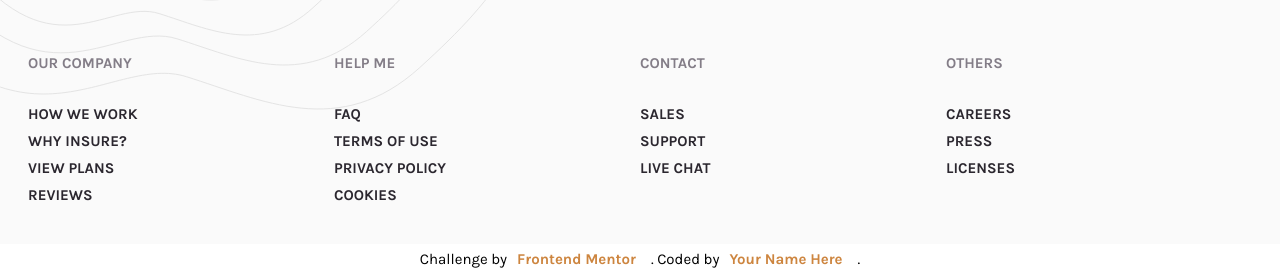
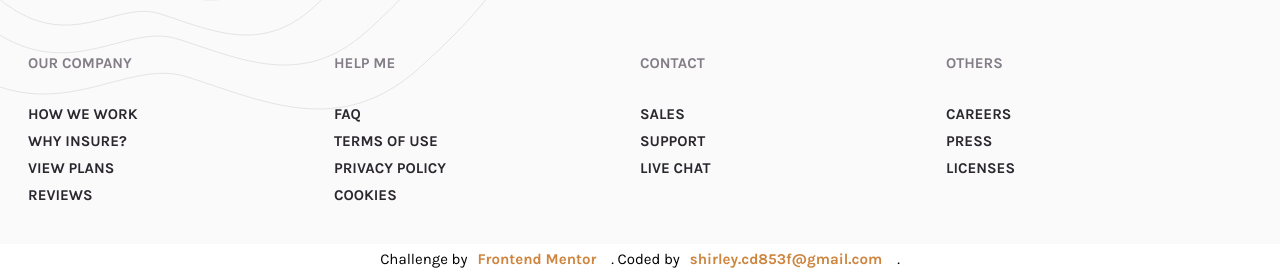
Before and after one commit to shirley-gianina/Insure-landing-page-, a plain HTML site: page index.html in a window 1280 px wide. Shown: the part 2181-2455 px from the top of the page. Drawn offline with Linux system fonts and the light colour scheme.

Commit message:
fix: added footer name

```diff
--- a/index.html
+++ b/index.html
@@ -210,7 +210,7 @@
     </div>
     <div class="attribution">
       Challenge by <a href="https://www.frontendmentor.io?ref=challenge" target="_blank">Frontend Mentor</a>.
-      Coded by <a href="#">Your Name Here</a>.
+      Coded by <a href="#">shirley.cd853f@gmail.com</a>.
     </div>
   </footer>
 
--- a/stylesheet/style.css
+++ b/stylesheet/style.css
@@ -39,7 +39,6 @@ h3:before {
   width: 150px;
   height: 1px;
   background-color: var(--Dark-Grayish-Violet);
-  /* margin-top: 330px; */
   margin-bottom: 60px;
 }
 
@@ -52,7 +51,6 @@ h4 {
 .container {
   max-width: 1224px;
   margin: auto;
-  /* padding: 70px; */
 }
 
 header nav {
```
